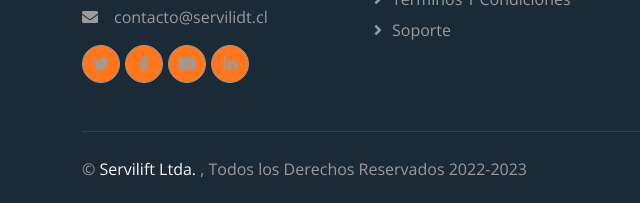
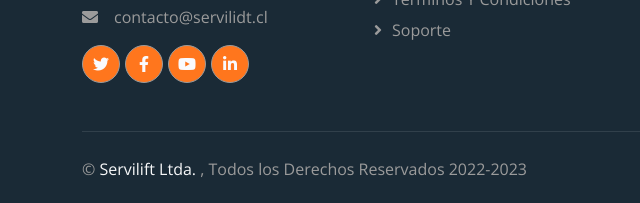
Before and after one commit to juanraugutierrez/sla, a plain HTML site: page index.html in a window 1280 px wide. Shown: the part 7197-7400 px from the top of the page, 0-640 px from the left. Drawn offline with nearby package versions, Linux system fonts and the light colour scheme.

Commit message:
1
colores

```diff
--- a/css/style.css
+++ b/css/style.css
@@ -530,7 +530,7 @@
 /*** Footer ***/
 .footer .btn.btn-social {
     margin-right: 5px;
-    color: #9B9B9B;
+    color: #fafafd;
     border: 1px solid #9B9B9B;
     border-radius: 38px;
     transition: .3s;
```
